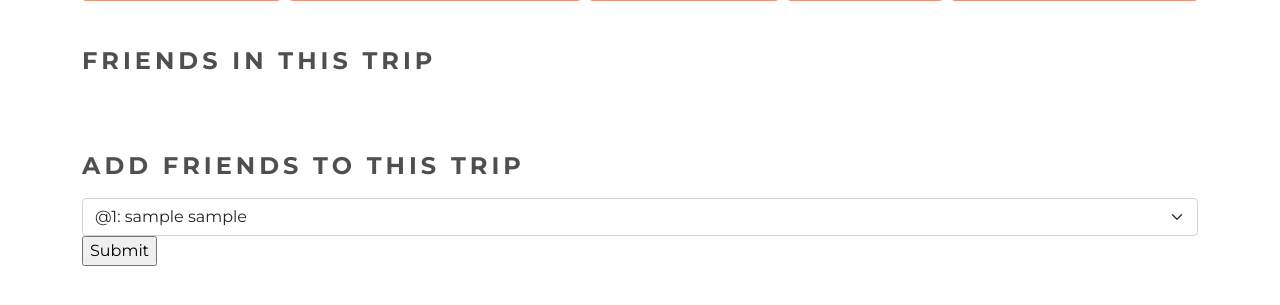
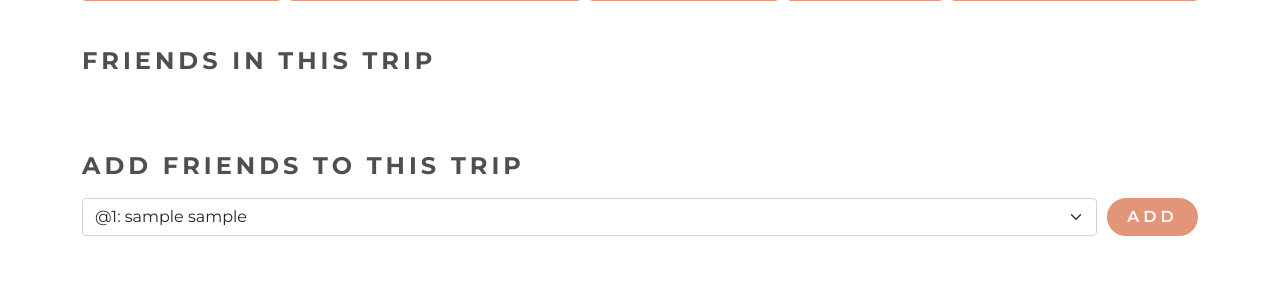
Before and after one commit to kat-jiang/Travel-planning-project, a Flask app: template templates/invite-friends.html in a window 1280 px wide. Shown: the part 255-560 px from the top of the page. Run offline with Flask 2, Linux system fonts and the light colour scheme; the template is opened without the code that fills it: values that come from a table or form of the project are taken from there, others are empty; the visitor is signed in with stand-in values (Sample User, id 1); data comes from the database, SQL or seed files in the repository.

Commit message:
added styling to invite page, added favicon

```diff
--- a/seed.py
+++ b/seed.py
@@ -44,7 +44,8 @@ def load_trips_and_add_users():
 
     joshua_tree = Trip(trip_creator='brian',trip_location='Joshua Tree, CA', trip_name="Joshua Tree National Park Trip", start_date=datetime.strptime("2022-10-10", "%Y-%m-%d"), end_date=datetime.strptime("2022-10-14", "%Y-%m-%d"), latitude=33.8734, longitude=-115.9010, trip_image="https://images.unsplash.com/photo-1600680386586-9b4795bee256?crop=entropy&cs=tinysrgb&fit=max&fm=jpg&ixid=MnwzMTY5Nzl8MHwxfGFsbHx8fHx8fHx8fDE2NDkyNzMzNDU&ixlib=rb-1.2.1&q=80&w=400")
 
-    chicago = Trip(trip_creator='kat', trip_location='Chicago, IL', trip_name="Chicago Weekend", start_date=datetime.strptime("2022-07-01", "%Y-%m-%d"), end_date=datetime.strptime("2022-07-04", "%Y-%m-%d"), latitude=41.881832, longitude=-87.623177, trip_image="https://images.unsplash.com/photo-1494522855154-9297ac14b55f?crop=entropy&cs=tinysrgb&fit=max&fm=jpg&ixid=MnwzMTY5Nzl8MHwxfGFsbHx8fHx8fHx8fDE2NDkyNzQzOTg&ixlib=rb-1.2.1&q=80&w=400")
+    chicago = Trip(trip_creator='kat', trip_location='Chicago, IL', trip_name="Chicago Weekend", start_date=datetime.strptime("2022-07-01", "%Y-%m-%d"), end_date=datetime.strptime("2022-07-04", "%Y-%m-%d"), latitude=41.881832, longitude=-87.623177, trip_image="https://images.unsplash.com/photo-1494522855154-9297ac14b55f?crop=entropy&cs=tinysrgb&fit=max&fm=jpg&ixid=MnwzMTY5Nzl8MHwxfGFsbHx8fHx8fHx8fDE2NDk4ODEyODA&ixlib=rb-1.2.1&q=80&w=1080")
+    # trip_image="https://images.unsplash.com/photo-1494522855154-9297ac14b55f?crop=entropy&cs=tinysrgb&fit=max&fm=jpg&ixid=MnwzMTY5Nzl8MHwxfGFsbHx8fHx8fHx8fDE2NDkyNzQzOTg&ixlib=rb-1.2.1&q=80&w=400"
 
     db.session.add_all([maui, seattle, joshua_tree, chicago])
     db.session.commit()
--- a/server.py
+++ b/server.py
@@ -149,7 +149,7 @@ def add_trip():
 
     results = data.get('results', [])
 
-    image = results[0].get('urls', {}).get('small')
+    image = results[0].get('urls', {}).get('regular')
 
     #create trip and add to db
     new_trip = crud.create_trip(trip_creator=user_id,
@@ -228,7 +228,8 @@ def display_trip_info(trip_id):
     if session.get('user') not in [user.user_id for user in trip.users]:
         return redirect('/')
 
-    return render_template('trip.html', trip=trip)
+    return redirect(f'/trip/{trip_id}/itinerary')
+    # return render_template('trip.html', trip=trip)
 
 # ----- ROUTES FOR TRIP INVITE ----- #
 
--- /dev/null
+++ b/static/css/invite.css
@@ -0,0 +1,31 @@
+ul {
+  padding-left: 0;
+  list-style: none;
+}
+
+form {
+  display: flex;
+  gap: 10px;
+  margin: 0 0 15px;
+}
+
+.btn-add {
+  width: 100px;
+  border-radius: 50px;
+  border: 2px solid var(--primary-color);
+  background-color: var(--primary-color);
+  color: white;
+  font-weight: 600;
+  font-size: 16px;
+  letter-spacing: 4px;
+  text-transform: uppercase;
+  text-align: center;
+  padding: 0;
+}
+
+.btn-add:hover,
+.btn-add:focus,
+.btn-add:active {
+  background-color: var(--primary-color-dark);
+  border-color: var(--primary-color-dark);
+}
--- a/static/css/styles.css
+++ b/static/css/styles.css
@@ -34,7 +34,7 @@ body {
 }
 
 .navbar-light .navbar-brand:hover {
-  color: var(--primary-color);
+  color: var(--primary-color-dark);
 }
 
 #app-logo{
--- a/templates/base.html
+++ b/templates/base.html
@@ -5,6 +5,8 @@
     <meta http-equiv="X-UA-Compatible" content="IE=edge">
     <meta name="viewport" content="initial-scale=1,maximum-scale=1,user-scalable=no">
 
+    <!-- Favicon -->
+    <link rel="shortcut icon" type="image/svg+xml" href="/static/img/dragonfly-logo-dark.svg"/>
     <!-- CSS only -->
     <!-- Bootstrap -->
     <link href="https://cdn.jsdelivr.net/npm/bootstrap@5.1.3/dist/css/bootstrap.min.css" rel="stylesheet" integrity="sha384-1BmE4kWBq78iYhFldvKuhfTAU6auU8tT94WrHftjDbrCEXSU1oBoqyl2QvZ6jIW3" crossorigin="anonymous">
--- a/templates/homepage.html
+++ b/templates/homepage.html
@@ -4,7 +4,8 @@
     <meta charset="UTF-8">
     <meta http-equiv="X-UA-Compatible" content="IE=edge">
     <meta name="viewport" content="initial-scale=1,maximum-scale=1,user-scalable=no">
-
+    <!-- Favicon -->
+    <link rel="shortcut icon" type="image/svg+xml" href="/static/img/dragonfly-logo-dark.svg"/>
     <!-- CSS only -->
     <!-- Bootstrap -->
     <link href="https://cdn.jsdelivr.net/npm/bootstrap@5.1.3/dist/css/bootstrap.min.css" rel="stylesheet" integrity="sha384-1BmE4kWBq78iYhFldvKuhfTAU6auU8tT94WrHftjDbrCEXSU1oBoqyl2QvZ6jIW3" crossorigin="anonymous">
@@ -25,7 +26,7 @@
 
     <!-- Block title -->
     <title>
-      {% block title %}Welcome{% endblock %}
+      {% block title %}TravelBugs{% endblock %}
     </title>
   </head>
 
--- a/templates/invite-friends.html
+++ b/templates/invite-friends.html
@@ -1,4 +1,11 @@
 {% extends 'trip.html' %}
+
+{% block head %}
+
+<!-- CSS styles-->
+<link href="/static/css/invite.css" rel="stylesheet">
+
+{% endblock %}
 
 {% block title %}Trip Invite{% endblock %}
 
@@ -12,7 +19,7 @@
       <ul>
         {% for user in trip_users %}
 
-        <li>@{{user.user_id}}: {{user.fname}} {{user.lname}}</li>
+        <li><i class="bi bi-person-circle"></i> <strong>{{user.user_id}}</strong> - {{user.fname}} {{user.lname}}</li>
 
         {% endfor %}
       </ul>
@@ -30,7 +37,7 @@
             {% endif %}
           {% endfor %}
         </select>
-        <input type="submit">
+        <button class="btn-add" type="submit">Add</button>
       </form>
     </p>
   </div>
--- a/templates/itinerary.html
+++ b/templates/itinerary.html
@@ -45,6 +45,7 @@
           <div class="swiper-slide">
             <div class="card itinerary-dates">
               <div class="card-header">
+                Day {{loop.index}} <br>
                 {{date}}
               </div>
               <div class="card-body">
--- a/templates/trip.html
+++ b/templates/trip.html
@@ -5,6 +5,8 @@
     <meta http-equiv="X-UA-Compatible" content="IE=edge">
     <meta name="viewport" content="initial-scale=1,maximum-scale=1,user-scalable=no">
 
+    <!-- Favicon -->
+    <link rel="shortcut icon" type="image/svg+xml" href="/static/img/dragonfly-logo-dark.svg"/>
     <!-- CSS only -->
     <!-- Bootstrap -->
     <link href="https://cdn.jsdelivr.net/npm/bootstrap@5.1.3/dist/css/bootstrap.min.css" rel="stylesheet" integrity="sha384-1BmE4kWBq78iYhFldvKuhfTAU6auU8tT94WrHftjDbrCEXSU1oBoqyl2QvZ6jIW3" crossorigin="anonymous">
@@ -77,7 +79,8 @@
     </div>
 
     <!-- Block body -->
-    {% block body %}{% endblock %}
+    {% block body %}
+    {% endblock %}
 
   </body>
 </html>
```
Also changed, not shown: static/js/userpage.js (+6 -6 lines).
